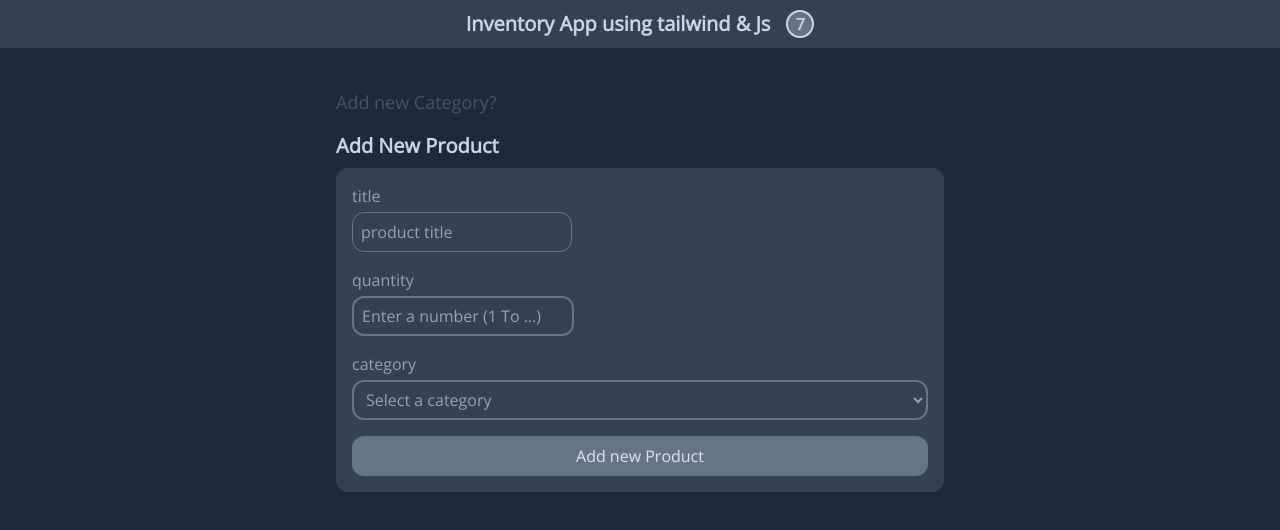
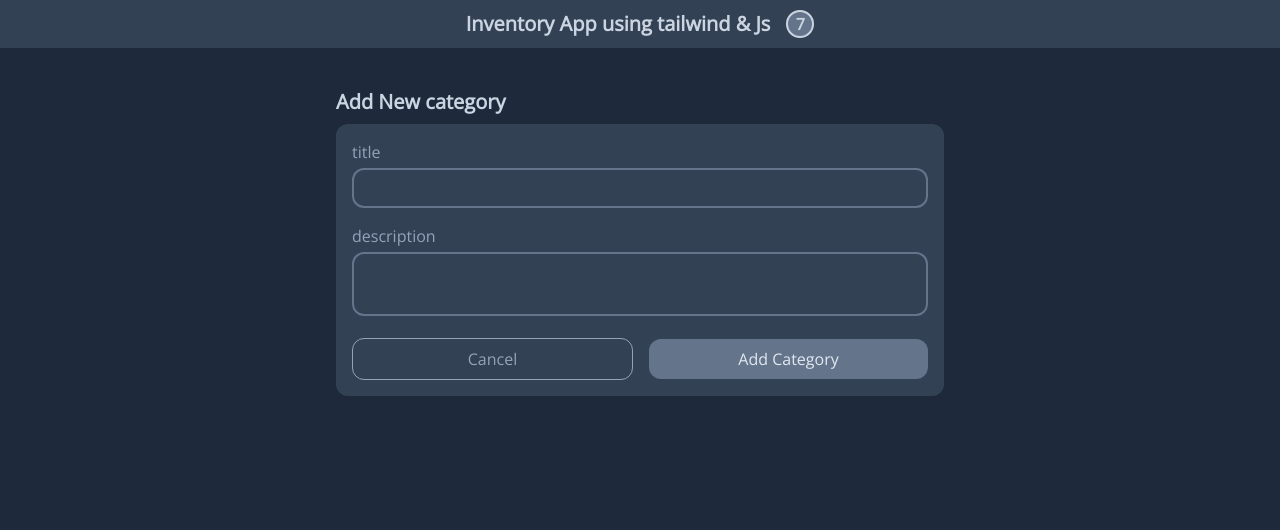
Before and after one commit to amirk1998/Inventory-App-React, a React (Vite) app: page / in a window 1280 px wide. Both pictures are taken after a click on the button "Add new Category?". Shown: the top 530 px of the page. Built offline with nearby package versions, Linux system fonts and the light colour scheme.

Commit message:
Creating State for Category Data

```diff
--- a/package.json
+++ b/package.json
@@ -14,6 +14,7 @@
     "react-dom": "^18.2.0"
   },
   "devDependencies": {
+    "@tailwindcss/forms": "^0.5.3",
     "@types/react": "^18.0.28",
     "@types/react-dom": "^18.0.11",
     "@vitejs/plugin-react": "^4.0.0-beta.0",
--- a/src/App.jsx
+++ b/src/App.jsx
@@ -9,7 +9,7 @@ function App() {
       {/* App Content */}
       <div className='container max-w-screen-sm mx-auto p-4'>
         <CategoryForm />
-        <ProductsForm />
+        {/* <ProductsForm /> */}
       </div>
     </div>
   );
--- a/src/Components/Category/Category.jsx
+++ b/src/Components/Category/Category.jsx
@@ -1,7 +1,34 @@
+import { useState } from 'react';
+
 const CategoryForm = () => {
+  const [isShow, setIsShow] = useState(false);
+
+  const [categoryFormData, setCategoryFormData] = useState({
+    title: '',
+    description: '',
+  });
+
+  const cancelFormHandler = (e) => {
+    e.preventDefault();
+    setIsShow(false);
+  };
+
+  const changeHandler = (e) => {
+    const { name, value } = e.target;
+    setCategoryFormData({
+      ...categoryFormData,
+      [name]: value,
+      id: Date.now(),
+    });
+    console.log(name);
+  };
+
   return (
     <section>
-      <div className='mb-6 hidden' id='category-wrapper'>
+      <div
+        className={isShow ? 'mb-6 flex flex-col' : 'mb-6 hidden'}
+        id='category-wrapper'
+      >
         <h2 className='text-xl text-slate-300 font-bold mb-2'>
           Add New category
         </h2>
@@ -16,9 +43,11 @@ const CategoryForm = () => {
             <input
               className='bg-transparent rounded-xl border-2 border-slate-500 text-slate-400 h-10 w-full md:w-auto px-2 outline-none focus:border-white'
               type='text'
-              name='category-title'
+              name='title'
               id='category-title'
               aria-label='category-title'
+              value={categoryFormData.title}
+              onChange={changeHandler}
             />
             <span
               id='category-title-error'
@@ -37,8 +66,10 @@ const CategoryForm = () => {
             <textarea
               className='bg-transparent rounded-xl px-2 py-1 border-2 border-slate-500 text-slate-400 h-16 w-full resize-none outline-none focus:border-white'
               type=' text'
-              name='category-description'
+              name='description'
               id='category-description'
+              value={categoryFormData.description}
+              onChange={changeHandler}
             ></textarea>
             <span
               id='category-description-error'
@@ -49,14 +80,15 @@ const CategoryForm = () => {
           </div>
           <div className='flex items-center justify-between gap-x-4'>
             <button
-              className='flex-1 border border-slate-400 text-slate-400 rounded-xl py-2'
+              onClick={cancelFormHandler}
+              className='flex-1 border border-slate-400 text-slate-400 rounded-xl py-2 hover:border-slate-100 hover:text-slate-500 hover:bg-slate-300'
               id='cancel-add-category'
             >
               Cancel
             </button>
             <button
               id='add-new-category'
-              className='flex-1 bg-slate-500 text-slate-200 rounded-xl py-2 hover:bg-slate-400 hover:text-slate-500'
+              className='flex-1 bg-slate-500 text-slate-200 rounded-xl py-2 hover:bg-slate-300 hover:text-slate-700'
             >
               Add Category
             </button>
@@ -65,7 +97,12 @@ const CategoryForm = () => {
       </div>
       <button
         id='toggle-add-category'
-        className='text-slate-600 text-lg mb-4 font-medium hover:text-slate-400'
+        onClick={() => setIsShow((prevState) => !prevState)}
+        className={
+          !isShow
+            ? 'text-slate-600 text-lg mb-4 font-medium hover:text-slate-400'
+            : 'hidden'
+        }
       >
         Add new Category?
       </button>
--- a/src/Components/Products/Products.jsx
+++ b/src/Components/Products/Products.jsx
@@ -12,7 +12,7 @@ const ProductsForm = () => {
               title
             </label>
             <input
-              className='bg-transparent px-2 py-1 rounded-xl border border-slate-500 text-slate-400 h-10 w-full md:w-auto outline-none focus:border-white'
+              className='bg-transparent px-2 py-1 rounded-xl border-2 border-slate-500 text-slate-400 h-10 w-full md:w-auto outline-none focus:border-white'
               type='text'
               name='product-title'
               id='product-title'
@@ -46,11 +46,12 @@ const ProductsForm = () => {
               category
             </label>
             <select
+              defaultValue=''
               name='product-category'
               id='product-category'
-              className='form-select bg-transparent text-slate-400 rounded-xl w-full border-2 border-slate-500 h-10 px-2 block outline-none focus:border-white'
+              className='form-select bg-transparent text-slate-400 rounded-xl w-full border-2 border-slate-500 h-10 p-2  block outline-none focus:border-white'
             >
-              <option value='' disabled selected hidden>
+              <option value='' disabled hidden>
                 Select a category
               </option>
               <option className='bg-slate-500 text-slate-300' value='backend'>
--- a/tailwind.config.js
+++ b/tailwind.config.js
@@ -8,5 +8,8 @@ export default {
       },
     },
   },
-  plugins: [],
+  plugins: [
+    require('@tailwindcss/forms'),
+    // ...
+  ],
 };
```
Also changed, not shown: .eslintrc.cjs, 1 other file (tests, documents, lock files or other folders).
